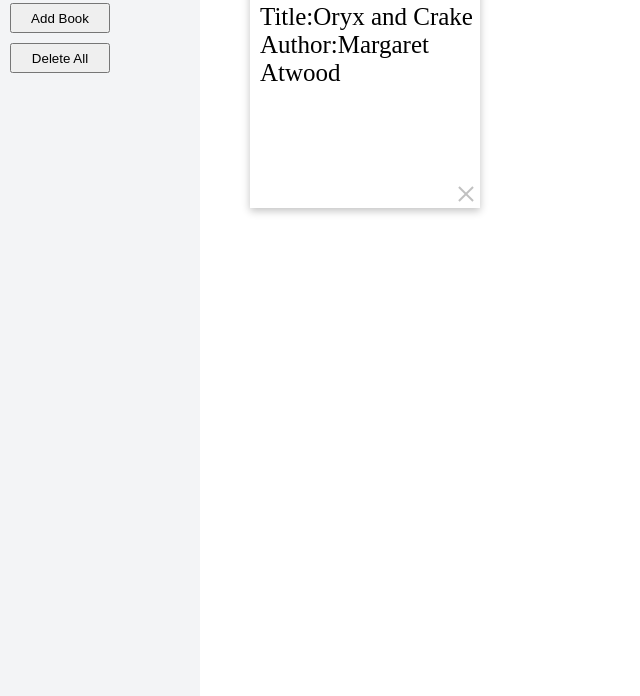
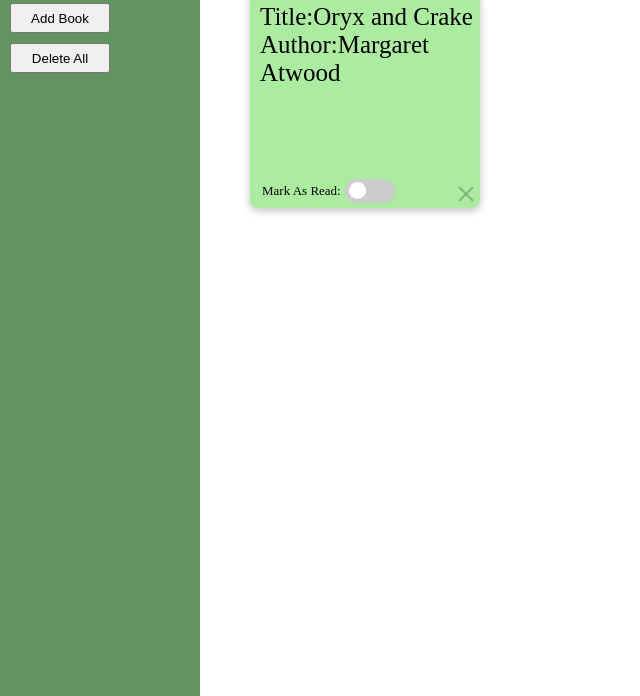
Before and after one commit to EricTGoto/Library, a plain HTML site: page index.html in a window 1280 px wide. Shown: the part 62-758 px from the top of the page, without its empty margins (0-640 px from the left). Drawn offline with Linux system fonts and the light colour scheme.

Commit message:
added a read slider to the card

```diff
--- a/library.css
+++ b/library.css
@@ -2,6 +2,9 @@ html, body {
     height: 100%;
     padding: 0px;
     margin: 0px;
+    --sidebar-colour: #629460;
+    --content-colour: #96BE8C;
+    --interface-colour: #ACECA1;
 }
 
 body {
@@ -13,7 +16,7 @@ body {
 .sidebar {
     display: grid;
     grid-template-rows: 50px 1fr 50px;
-    background-color: #f3f4f6;
+    background-color: var(--sidebar-colour);
     padding-left: 10px;
     padding-top: 15px;
 }
@@ -115,6 +118,7 @@ input {
     display: grid;
     gap: 20px;
     grid-template: repeat(3, 1fr) / repeat(4, 1fr);
+
 }
 
 .bookCard {
@@ -129,6 +133,8 @@ input {
     width: 1fr;
     height: 1fr;
     box-shadow: rgba(0, 0, 0, 0.24) 0px 3px 8px;
+    border-radius: 8px;
+    background-color: var(--interface-colour);
 }
 
 .bookCard-title,
@@ -165,3 +171,80 @@ input {
 .close:after {
     transform: rotate(-45deg);
 }
+
+/* The switch - the box around the slider */
+.switch {
+    position: relative;
+    display: inline-block;
+    width: 50px;
+    height: 24px;
+}
+
+/* Hide default HTML checkbox */
+.switch input {
+    opacity: 0;
+    width: 0;
+    height: 0;
+}
+
+/* The slider */
+.slider {
+    position: absolute;
+    cursor: pointer;
+    top: 0;
+    left: 0;
+    right: 0;
+    bottom: 0;
+    background-color: #ccc;
+    -webkit-transition: .4s;
+    transition: .4s;
+}
+
+.slider:before {
+    position: absolute;
+    content: "";
+    height: 17px;
+    width: 17px;
+    left: 4px;
+    bottom: 4px;
+    background-color: white;
+    -webkit-transition: .4s;
+    transition: .4s;
+}
+
+input:checked + .slider {
+    background-color: #2196F3;
+}
+
+input:focus + .slider {
+    box-shadow: 0 0 1px #2196F3;
+}
+
+input:checked + .slider:before {
+    -webkit-transform: translateX(26px);
+    -ms-transform: translateX(26px);
+    transform: translateX(26px);
+}
+
+/* Rounded sliders */
+.slider.round {
+    border-radius: 34px;
+}
+
+.slider.round:before {
+    border-radius: 50%;
+}
+
+.switch-container {
+    position: absolute;
+    bottom: 5px;
+    left: 15px;
+}
+
+.read-switch-label {
+    font-size: 13px;
+    width: 80px;
+    position: relative;
+    left: -3px;
+    top: -2px;
+}
--- a/library.js
+++ b/library.js
@@ -36,6 +36,7 @@ function Book(title, author, read=false) {
     this.bookNumber =  Math.floor(Math.random() * 10000);
 }
 
+
 function addBookToLibrary(e) {
     e.preventDefault();
     const newBook = new Book(titleInput.value, authorInput.value);
@@ -72,6 +73,28 @@ function updateBooks() {
         let bookCardDeleteButton = document.createElement("div")
         bookCardDeleteButton.classList.add("close");
         bookCardDeleteButton.addEventListener("click", deleteBook);
+
+        let readSwitchLabel = document.createElement("label");
+        readSwitchLabel.setAttribute("for", "read-switch");
+        readSwitchLabel.textContent = "Mark As Read:";
+        readSwitchLabel.classList.add("read-switch-label");
+
+        let readSwitch = document.createElement("label");
+        readSwitch.classList.add("switch");
+        let checkBoxInput = document.createElement("input")
+        checkBoxInput.setAttribute("type", "checkbox");
+        checkBoxInput.setAttribute("id", "read-switch");
+
+        let slider = document.createElement("span");
+        slider.classList.add("slider", "round");
+        readSwitch.appendChild(checkBoxInput);
+        readSwitch.appendChild(slider);
+
+        let switchDiv = document.createElement("div");
+        switchDiv.classList.add("switch-container");
+        switchDiv.appendChild(readSwitchLabel);
+        switchDiv.appendChild(readSwitch);
+
         bookCardTitleSection.appendChild(bookCardTitleLabel);
         bookCardTitleSection.appendChild(bookCardTitleText);
         bookCardAuthorSection.appendChild(bookCardAuthorLabel);
@@ -79,6 +102,7 @@ function updateBooks() {
         bookCard.appendChild(bookCardTitleSection);
         bookCard.appendChild(bookCardAuthorSection);
         bookCard.appendChild(bookCardDeleteButton);
+        bookCard.appendChild(switchDiv);
         content.appendChild(bookCard);
     });
 }
```
Also changed, not shown: README.md.
